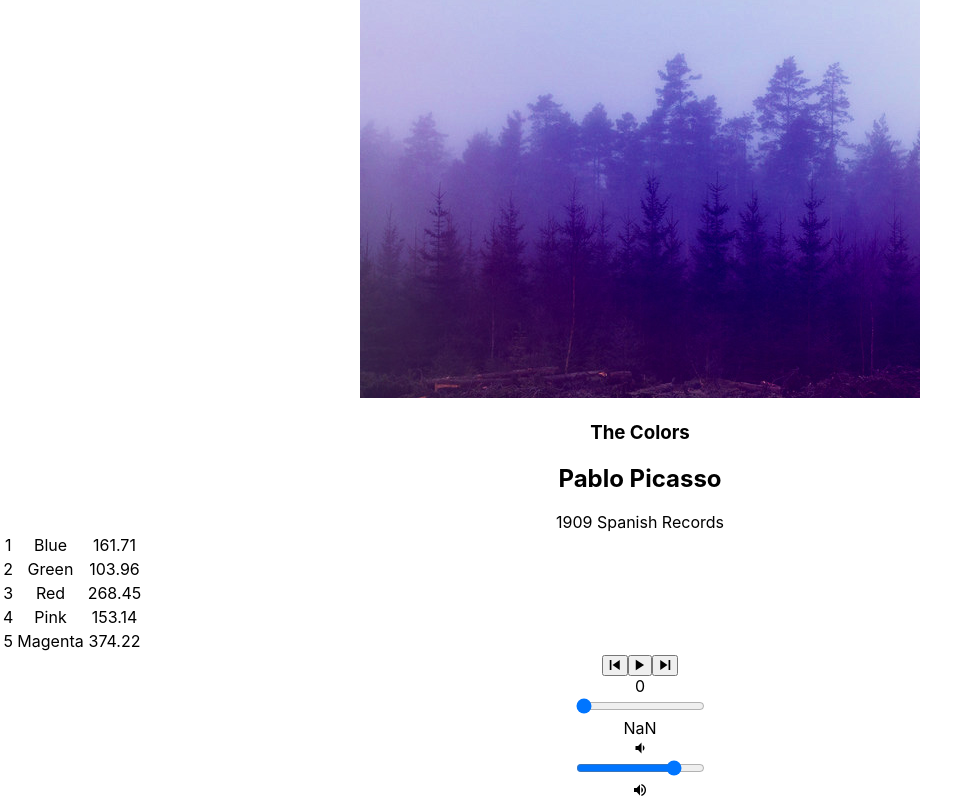
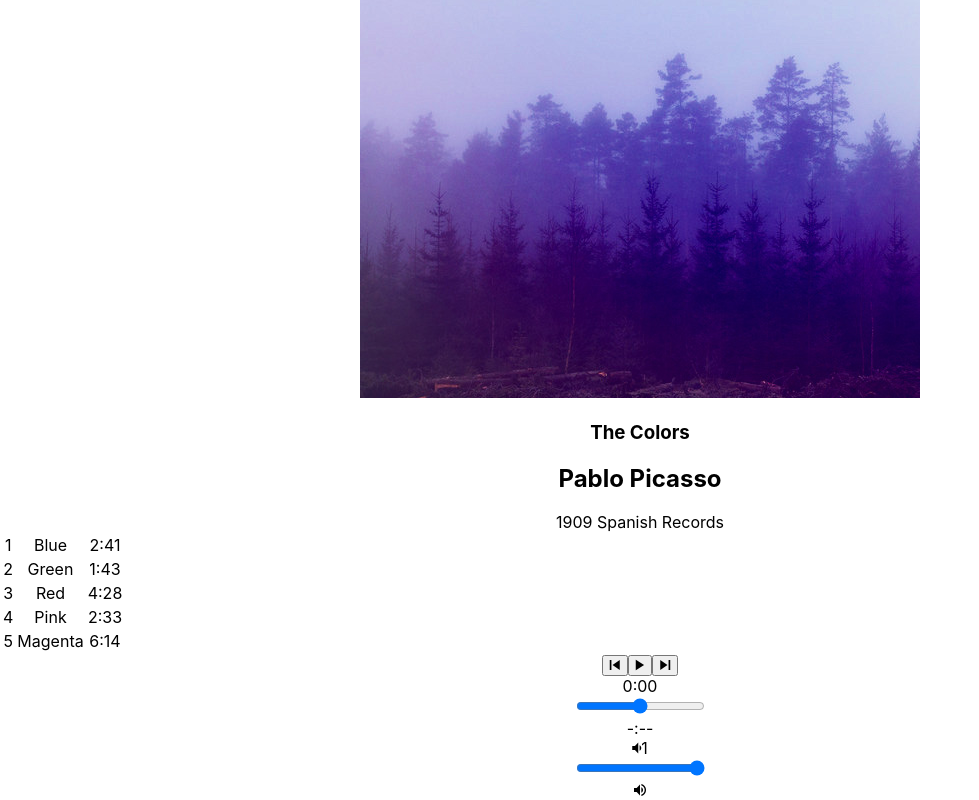
Before and after one commit to AshleeKiel/bloc-jams-react, a React (Create React App) app: page /album/the-colors in a window 1280 px wide. Shown: the part 264-1064 px from the top of the page, without its empty margins (0-979 px from the left). Built offline with nearby package versions, Linux system fonts and the light colour scheme.

Commit message:
assignment 14 in progress. volume bar completed. time formated, time slider no longer working

```diff
--- a/src/components/Album.js
+++ b/src/components/Album.js
@@ -15,6 +15,7 @@ class Album extends Component {
             currentSong: album.songs[0],
             currentTime: 0,
             duration: album.songs[0].duration,
+            volume: 0.5,
             isPlaying: false,
             isHovered: false
         };
@@ -36,20 +37,26 @@ class Album extends Component {
     componentDidMount() {
         this.eventListeners = {
             timeupdate: e => {
-                this.setState({ currentTime: this.audioElement.currentTime} );
-        },
+                this.setState({ time: this.audioElement.time} );
+            },
             durationchange: e => {
                 this.setState({ duration: this.audioElement.duration });
-        }
+            },
+            volumeupdate: e => {
+                this.setState({ volume: this.audioElement.volume });
+            }
     };
         this.audioElement.addEventListener('timeupdate', this.eventListeners.timeupdate);
         this.audioElement.addEventListener('durationchange', this.eventListeners.durationchange);
+        this.audioElement.addEventListener('volumeupdate', this.eventListeners.volumeupdate);
     }
+
 
     componentWillUnmount() {
         this.audioElement.src = null;
         this.audioElement.removeEventListener('timeupdate', this.eventListeners.timeupdate);
         this.audioElement.removeEventListener('durationchange', this.eventListeners.durationchange);
+        this.audioElement.removeEventListener('volumeupdate', this.eventListeners.volumeupdate);
     }
 
     setSong(song) {
@@ -89,6 +96,12 @@ class Album extends Component {
         this.setState({ currentTime: newTime });
     }
 
+    handleVolumeChange(e) {
+        const newVolume = e.target.value;
+        this.audioElement.volume = newVolume;
+        this.setState({ volume: newVolume });
+    }
+
     handleMouseEnter(song) {
         this.setState( {isHovered : song} );
     }
@@ -105,6 +118,20 @@ class Album extends Component {
             return <span className="icon ion-md-play"></span>;
         }
         else return <span>{index+1}</span>;
+    }
+
+    formatTime(time) {
+        const minutes = (Math.floor(time / 60));
+        const seconds = (Math.floor(time % 60));
+        if (seconds < 10) {
+            return (minutes + ":0" + seconds);
+        }
+        else if (time) {
+            return (minutes + ":" + seconds);
+        }
+        else {
+            return "-:--";
+        }
     }
 
     render() {
@@ -133,19 +160,22 @@ class Album extends Component {
                                 onClick={() => this.handleSongClick(song)} >
                                 <td>{this.hoverIcon(song, index)}</td>
                                 <td className="song-title">{song.title}</td>
-                                <td className="song-duration">{song.duration}</td>
+                                <td className="song-duration">{this.formatTime(song.duration)}</td>
                             </tr>
                         )}
                     </tbody>
                 </table>
                 <PlayerBar isPlaying={this.state.isPlaying}
                 currentSong={this.state.currentSong}
-                currentTime={this.audioElement.currentTime}
-                duration={this.audioElement.duration}
+                currentTime={this.formatTime(this.audioElement.currentTime)}
+                duration={this.formatTime(this.audioElement.duration)}
+                volume={this.audioElement.volume}
                 handleSongClick={() => this.handleSongClick(this.state.currentSong)}
                 handlePrevClick={() => this.handlePrevClick()}
                 handleNextClick={() => this.handleNextClick()}
                 handleTimeChange={(e) => this.handleTimeChange(e)}
+                handleVolumeChange={(e) => this.handleVolumeChange(e)}
+                formatTime={ (time) => this.formatTime(time)}
                 />
             </section>
         );
--- a/src/components/PlayerBar.js
+++ b/src/components/PlayerBar.js
@@ -20,17 +20,25 @@ class PlayerBar extends Component {
                     <input
                         type="range"
                         className="seek-bar"
-                        value={(this.props.currentTime / this.props.duration) || 0}
+                        value={this.props.currentTime || 0}
                         max="1"
                         min="0"
                         step="0.01"
                         onChange={this.props.handleTimeChange}
-                        />
+                    />
                     <div className="total-time">{this.props.duration}</div>
                 </section>
                 <section id="volume-control">
-                    <div className="icon ion-md-volume-low"></div>
-                    <input type="range" className="seek-bar" value="80" />
+                    <div className="icon ion-md-volume-low">{this.props.volume}</div>
+                    <input
+                        type="range"
+                        className="seek-bar"
+                        value={this.props.volume || 0.5}
+                        max="1"
+                        min="0"
+                        step="0.1"
+                        onChange={this.props.handleVolumeChange}
+                    />
                     <div className="icon ion-md-volume-high"></div>
                 </section>
             </section>
```
